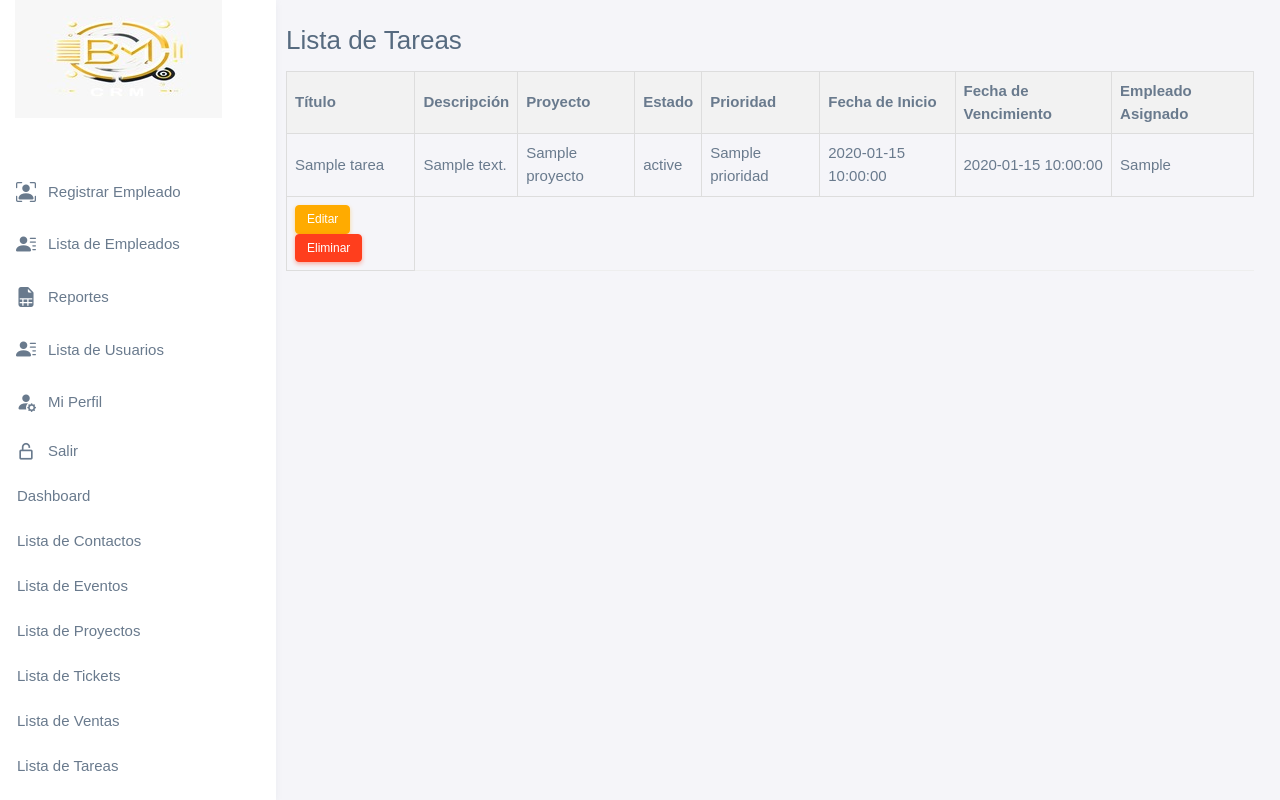
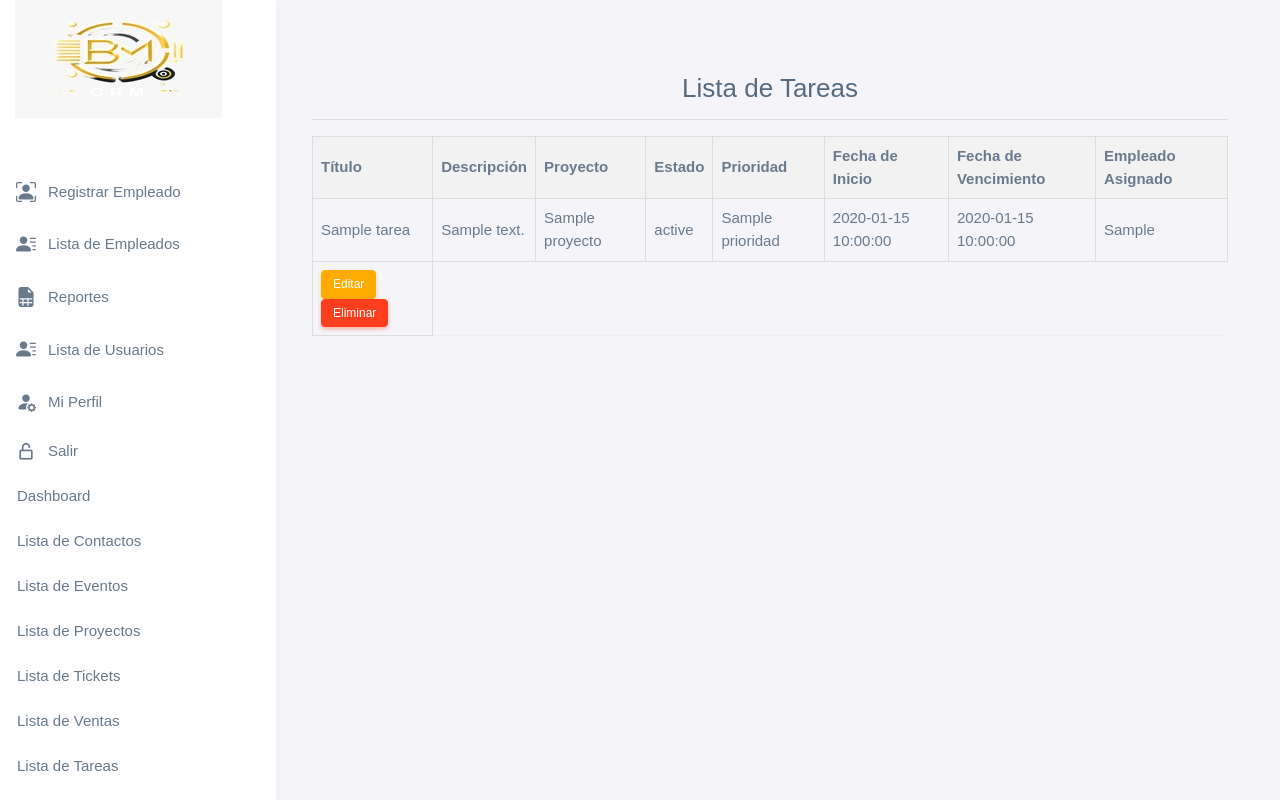
Before and after one commit to Speedwagon02/ProyectoCERM, a Flask app: template Fase 2/Proyecto/CRM_formulario_V3/my-app/templates/public/empleados/lista_tareas.html in a window 1280 px wide. Run offline with Flask 3, Linux system fonts and the light colour scheme; the template is opened without the code that fills it: most values are stand-ins (such as "Sample title", 1, 10 or a date in 2020); some libraries are stand-ins or nearby versions.

Commit message:
arreglo de lista de tareas, no los mostraba

```diff
--- a/Fase 2/Proyecto/CRM_formulario_V3/my-app/routers/router_home.py
+++ b/Fase 2/Proyecto/CRM_formulario_V3/my-app/routers/router_home.py
@@ -866,20 +866,22 @@ def lista_tareas():
         try:
             with connectionBD() as conexion_MySQLdb:
                 with conexion_MySQLdb.cursor(dictionary=True) as cursor:
-                    # Consultar todas las tareas de la base de datos
-                    sql = "SELECT id_tarea, titulo, descripcion, proyecto, estado, prioridad, fecha_inicio, fecha_vencimiento, id_empleado_asignado FROM tbl_tareas"
+                    sql = "SELECT * FROM tbl_tareas"
                     cursor.execute(sql)
-                    tareas = cursor.fetchall()  # Obtener todas las tareas
+                    tareas = cursor.fetchall()
+                    print("Datos obtenidos:", tareas)  # Depuración
 
-            # Enviar las tareas al template para mostrarlas
             return render_template('public/empleados/lista_tareas.html', tareas=tareas)
 
         except Exception as e:
-            flash(f'Error al listar las tareas: {str(e)}', 'error')
-            return render_template('public/empleados/lista_tareas.html', tareas=[])
+            print("Error al cargar las tareas:", e)  # Depuración
+            flash(f"Error al cargar las tareas: {e}", 'error')
+            return redirect(url_for('inicio'))
+
     else:
         flash('Primero debes iniciar sesión.', 'error')
         return redirect(url_for('inicio'))
+
 
 
 # agregar tarea
--- a/Fase 2/Proyecto/CRM_formulario_V3/my-app/templates/public/empleados/form_venta.html
+++ b/Fase 2/Proyecto/CRM_formulario_V3/my-app/templates/public/empleados/form_venta.html
@@ -1,6 +1,6 @@
 {% extends 'public/base_cpanel.html' %}
 <!--Cambiando el title-->
-{% block title %}Crud con Python 🐍 | Registrar Venta{% endblock %}
+{% block title %}Registrar Venta{% endblock %}
 <!---->
 {% block customCSS %}
 <link
--- a/Fase 2/Proyecto/CRM_formulario_V3/my-app/templates/public/empleados/lista_tareas.html
+++ b/Fase 2/Proyecto/CRM_formulario_V3/my-app/templates/public/empleados/lista_tareas.html
@@ -10,7 +10,9 @@
 
 {% block body %}
 
-<h3>Lista de Tareas</h3>
+<div class="container mt-5">
+    <h3 class="text-center">Lista de Tareas</h3>
+    <hr>
     <table>
         <thead>
             <tr>
@@ -37,12 +39,12 @@
                 <td>{{ tarea.id_empleado_asignado }}</td>
             </tr>
             <td>
-            <a href="{{ url_for('editar_venta', id_venta=venta.id_venta) }}" class="btn btn-warning btn-sm">Editar</a>
-            <a href="{{ url_for('eliminar_venta', id_venta=venta.id_venta) }}" class="btn btn-danger btn-sm" onclick="return confirm('¿Estás seguro de que deseas eliminar esta venta?');">Eliminar</a>
+                <a href="{{ url_for('editar_tarea', id_tarea=tarea.id_tarea) }}" class="btn btn-sm btn-warning">Editar</a>
+                <a href="{{ url_for('eliminar_tarea', id_tarea=tarea.id_tarea) }}" class="btn btn-sm btn-danger" onclick="return confirm('¿Estás seguro de eliminar esta tarea?')">Eliminar</a>
             </td>
             {% endfor %}
         </tbody>
     </table>
-
+</div>
 
 {% endblock %}
```
Lines whose indentation alone changed are shown as unchanged.
